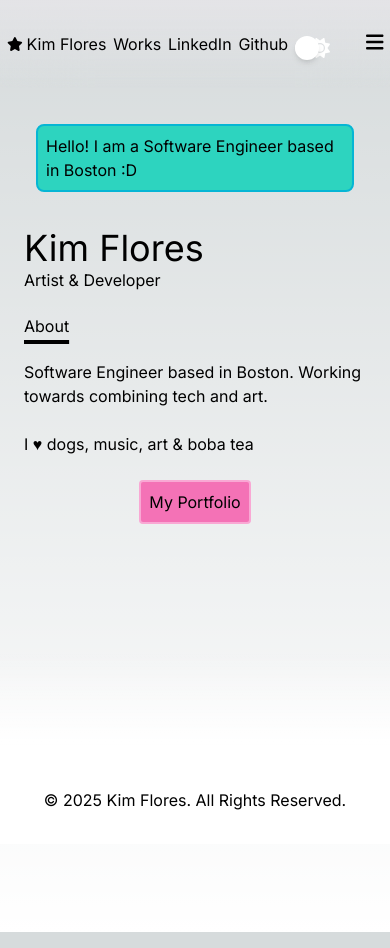
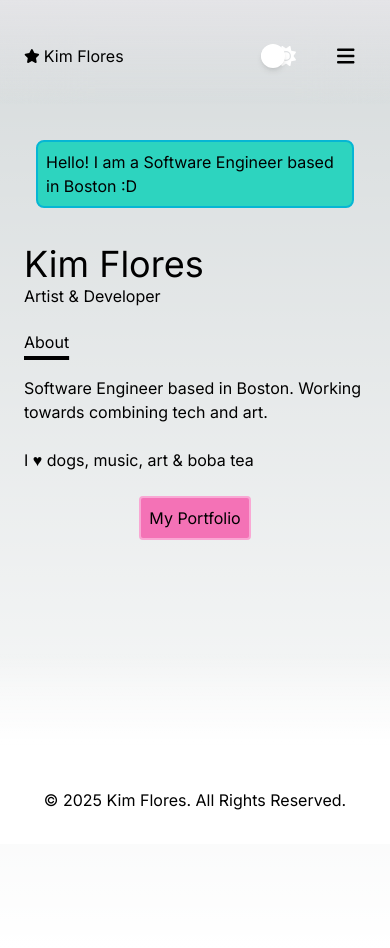
Before and after one commit to Kim-Flores/portfolio, a Next.js app: page / in a window 390 px wide. Built offline with nearby package versions, Linux system fonts and the light colour scheme.

Commit message:
add mobile menu & adjust navbar

```diff
--- a/package.json
+++ b/package.json
@@ -12,6 +12,7 @@
     "deploy": "npm run build && gh-pages -d out"
   },
   "dependencies": {
+    "@base-ui-components/react": "^1.0.0-alpha.7",
     "@fortawesome/fontawesome-svg-core": "^6.5.1",
     "@fortawesome/free-solid-svg-icons": "^6.5.1",
     "@fortawesome/react-fontawesome": "^0.2.0",
--- /dev/null
+++ b/src/app/components/MobileMenu.jsx
@@ -0,0 +1,68 @@
+"use client";
+
+import React from "react";
+import { Menu } from "@base-ui-components/react/menu";
+import { FontAwesomeIcon } from "@fortawesome/react-fontawesome";
+import { faBars } from "@fortawesome/free-solid-svg-icons";
+
+const MobileMenu = () => {
+  return (
+    <Menu.Root>
+      <Menu.Trigger className={"box-border p-3"}>
+        <FontAwesomeIcon icon={faBars} size="lg" />
+      </Menu.Trigger>
+      <Menu.Portal>
+        <Menu.Positioner className="w-48 sm:hidden" sideOffset={8}>
+          <Menu.Popup className="flex flex-col gap-2 p-2 border-solid border-cyan-500 rounded-lg bg-teal-400">
+            <Menu.Arrow className="flex fill-purple-400"></Menu.Arrow>
+            <Menu.Item className="active:underline">
+              <a href="/">About</a>
+            </Menu.Item>
+            <Menu.Item className="active:underline active:bg-pink-400">
+              <a href="/works">Works</a>
+            </Menu.Item>
+            <Menu.Item className="active:underline">
+              <a target="_blank" href="https://www.linkedin.com/in/kflores20/">
+                LinkedIn
+              </a>
+            </Menu.Item>
+            <Menu.Item className="active:underline">
+              <a target="_blank" href="https://github.com/Kim-Flores">
+                Github
+              </a>
+            </Menu.Item>
+          </Menu.Popup>
+        </Menu.Positioner>
+      </Menu.Portal>
+    </Menu.Root>
+  );
+};
+
+function ArrowSvg() {
+  return (
+    <svg width="20" height="10" viewBox="0 0 20 10" fill="none">
+      <path
+        d="M9.66437 2.60207L4.80758 6.97318C4.07308 7.63423 3.11989 8 2.13172 8H0V10H20V8H18.5349C17.5468 8 16.5936 7.63423 15.8591 6.97318L11.0023 2.60207C10.622 2.2598 10.0447 2.25979 9.66437 2.60207Z"
+        className={""}
+      />
+      <path
+        d="M8.99542 1.85876C9.75604 1.17425 10.9106 1.17422 11.6713 1.85878L16.5281 6.22989C17.0789 6.72568 17.7938 7.00001 18.5349 7.00001L15.89 7L11.0023 2.60207C10.622 2.2598 10.0447 2.2598 9.66436 2.60207L4.77734 7L2.13171 7.00001C2.87284 7.00001 3.58774 6.72568 4.13861 6.22989L8.99542 1.85876Z"
+        className={""}
+      />
+      <path
+        d="M10.3333 3.34539L5.47654 7.71648C4.55842 8.54279 3.36693 9 2.13172 9H0V8H2.13172C3.11989 8 4.07308 7.63423 4.80758 6.97318L9.66437 2.60207C10.0447 2.25979 10.622 2.2598 11.0023 2.60207L15.8591 6.97318C16.5936 7.63423 17.5468 8 18.5349 8H20V9H18.5349C17.2998 9 16.1083 8.54278 15.1901 7.71648L10.3333 3.34539Z"
+        className={""}
+      />
+    </svg>
+  );
+}
+
+function ChevronDownIcon() {
+  return (
+    <svg width="10" height="10" viewBox="0 0 10 10" fill="none">
+      <path d="M1 3.5L5 7.5L9 3.5" stroke="currentcolor" strokeWidth="1.5" />
+    </svg>
+  );
+}
+
+export default MobileMenu;
--- a/src/app/components/NavBar.jsx
+++ b/src/app/components/NavBar.jsx
@@ -1,11 +1,12 @@
 import Link from "next/link";
 import ThemeToggle from "./ThemeToggle";
 import { FontAwesomeIcon } from "@fortawesome/react-fontawesome";
-import { faStar, faBars } from "@fortawesome/free-solid-svg-icons";
+import { faStar } from "@fortawesome/free-solid-svg-icons";
+import MobileMenu from "./MobileMenu";
 
 const NavBar = () => {
   return (
-    <div className="flex sticky justify-evenly left-0 top-0 w-full bg-gradient-to-b from-zinc-200 pb-6 pt-8 backdrop-blur-2xl dark:bg-zinc-800/30 dark:from-inherit lg:bg-gray-200 lg:p-4 lg:dark:bg-zinc-800/30">
+    <div className="items-center justify-between flex sticky sm:justify-center sm:gap-8 left-0 top-0 w-full bg-gradient-to-b from-zinc-200 pb-6 pt-8 px-6 backdrop-blur-2xl dark:bg-zinc-800/30 dark:from-inherit lg:bg-gray-200 lg:p-4 lg:dark:bg-zinc-800/30">
       <Link href="/">
         <div className="gap-1 flex items-center">
           <span className="hover:rotate-20">
@@ -14,15 +15,29 @@ const NavBar = () => {
           <span>Kim Flores</span>
         </div>
       </Link>
-      <Link href="/works">Works</Link>
-      <a target="_blank" href="https://www.linkedin.com/in/kflores20/">
+      <a href="/works" className="hidden sm:flex">
+        Works
+      </a>
+      <a
+        target="_blank"
+        className="hidden sm:flex"
+        href="https://www.linkedin.com/in/kflores20/"
+      >
         LinkedIn
       </a>
-      <a target="_blank" href="https://github.com/Kim-Flores">
+      <a
+        target="_blank"
+        className="hidden sm:flex"
+        href="https://github.com/Kim-Flores"
+      >
         Github
       </a>
-      <ThemeToggle />
-      <FontAwesomeIcon icon={faBars} size="lg" />
+      <div className="flex items-center sm">
+        <ThemeToggle />
+        <span className="sm:hidden">
+          <MobileMenu />
+        </span>
+      </div>
     </div>
   );
 };
```
Also changed, not shown: 1 other file (tests, documents, lock files or other folders).
